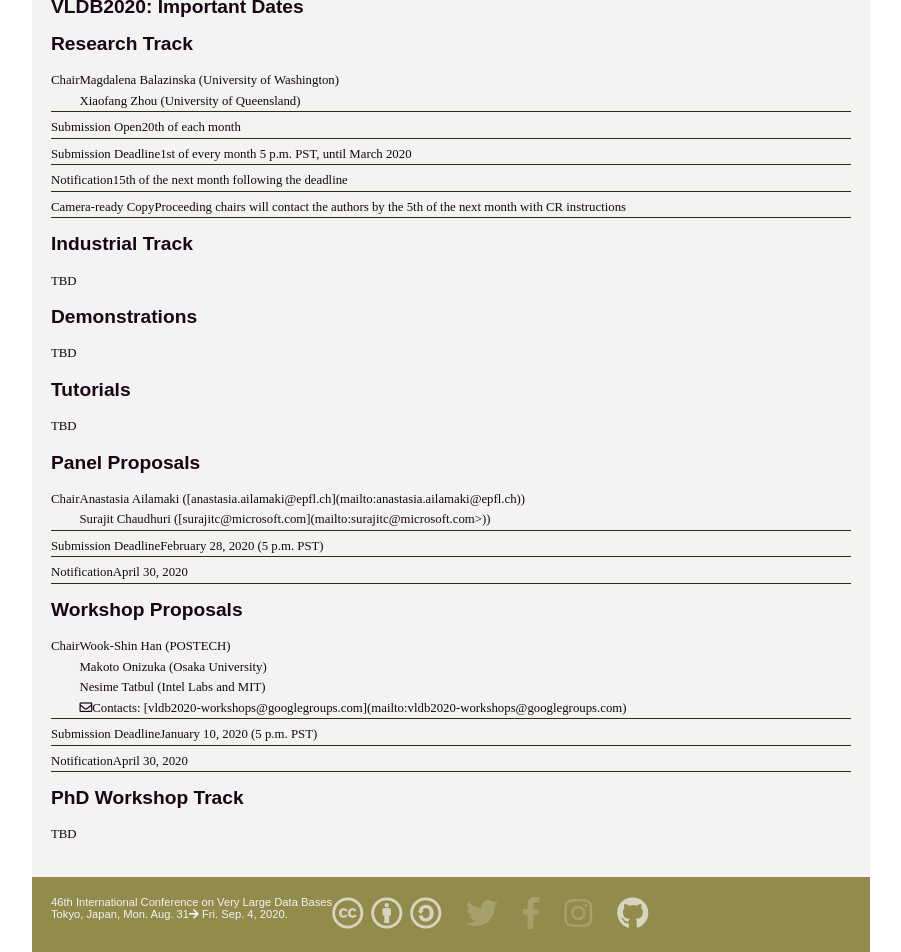
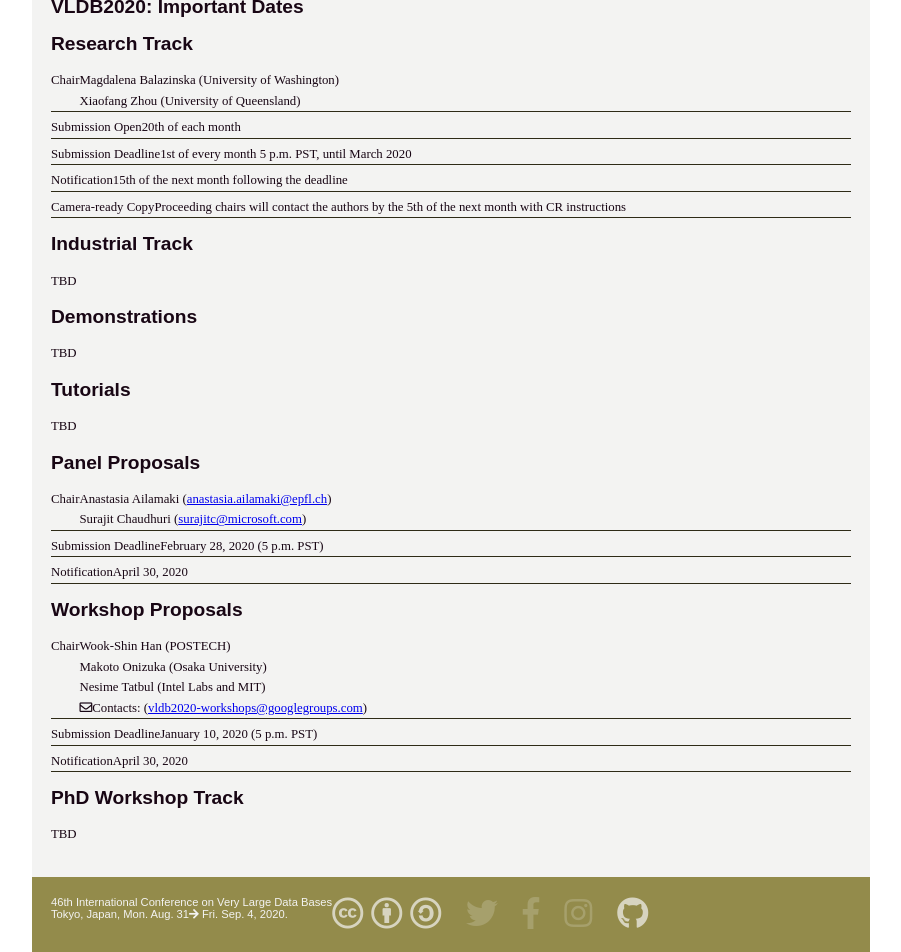
Before and after one commit to VLDB2020/developer-preview, a Jekyll site: the page built from important-dates.md, in a window 1280 px wide. Shown: the part 1224-2176 px from the top of the page, without its empty margins (189-1090 px from the left). Built offline with Jekyll 4.4.1, drawn with Linux system fonts in a browser that asks for light colours; nearby versions of some CDN libraries; some web fonts are replaced; comment, search, counter and statistics services are not loaded; some of the changed lines change nothing that is shown.

Commit message:
e-mail format

```diff
--- a/important-dates.md
+++ b/important-dates.md
@@ -47,8 +47,8 @@ TBD
 
 <div class="col-group important-dates">
     <div class="col-3 id-head">Chair</div>
-    <div class="col-9 id-col">Anastasia Ailamaki ([anastasia.ailamaki@epfl.ch](mailto:anastasia.ailamaki@epfl.ch))<br>
-Surajit Chaudhuri ([surajitc@microsoft.com](mailto:surajitc@microsoft.com>))</div>
+    <div class="col-9 id-col">Anastasia Ailamaki (<a href="mailto:anastasia.ailamaki@epfl.ch">anastasia.ailamaki@epfl.ch</a>)<br>
+Surajit Chaudhuri (<a href="mailto:surajitc@microsoft.com">surajitc@microsoft.com</a>)</div>
 </div>
 <div class="col-group important-dates">
     <div class="col-3 id-head">Submission Deadline</div>
@@ -66,7 +66,7 @@ Surajit Chaudhuri ([surajitc@microsoft.com](mailto:surajitc@microsoft.com>))</di
     <div class="col-9 id-col">Wook-Shin Han (POSTECH)<br>
 Makoto Onizuka (Osaka University)<br>
 Nesime Tatbul (Intel Labs and MIT)<br>
- <i class="far fa-envelope"></i>Contacts: [vldb2020-workshops@googlegroups.com](mailto:vldb2020-workshops@googlegroups.com)</div>
+ <i class="far fa-envelope"></i>Contacts: (<a href="mailto:vldb2020-workshops@googlegroups.com">vldb2020-workshops@googlegroups.com</a>)</div>
 </div>
 <div class="col-group important-dates">
     <div class="col-3 id-head">Submission Deadline</div>
```
